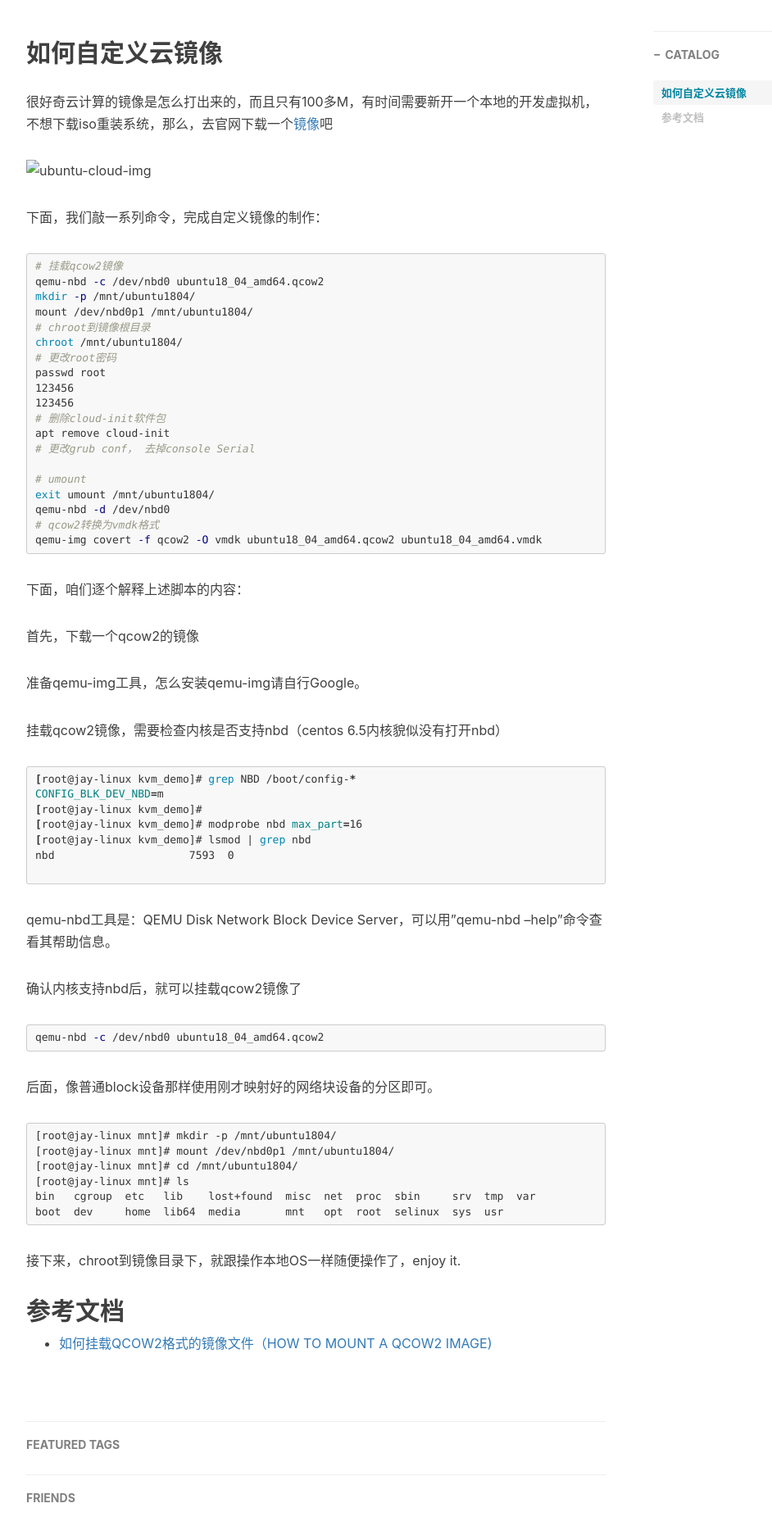
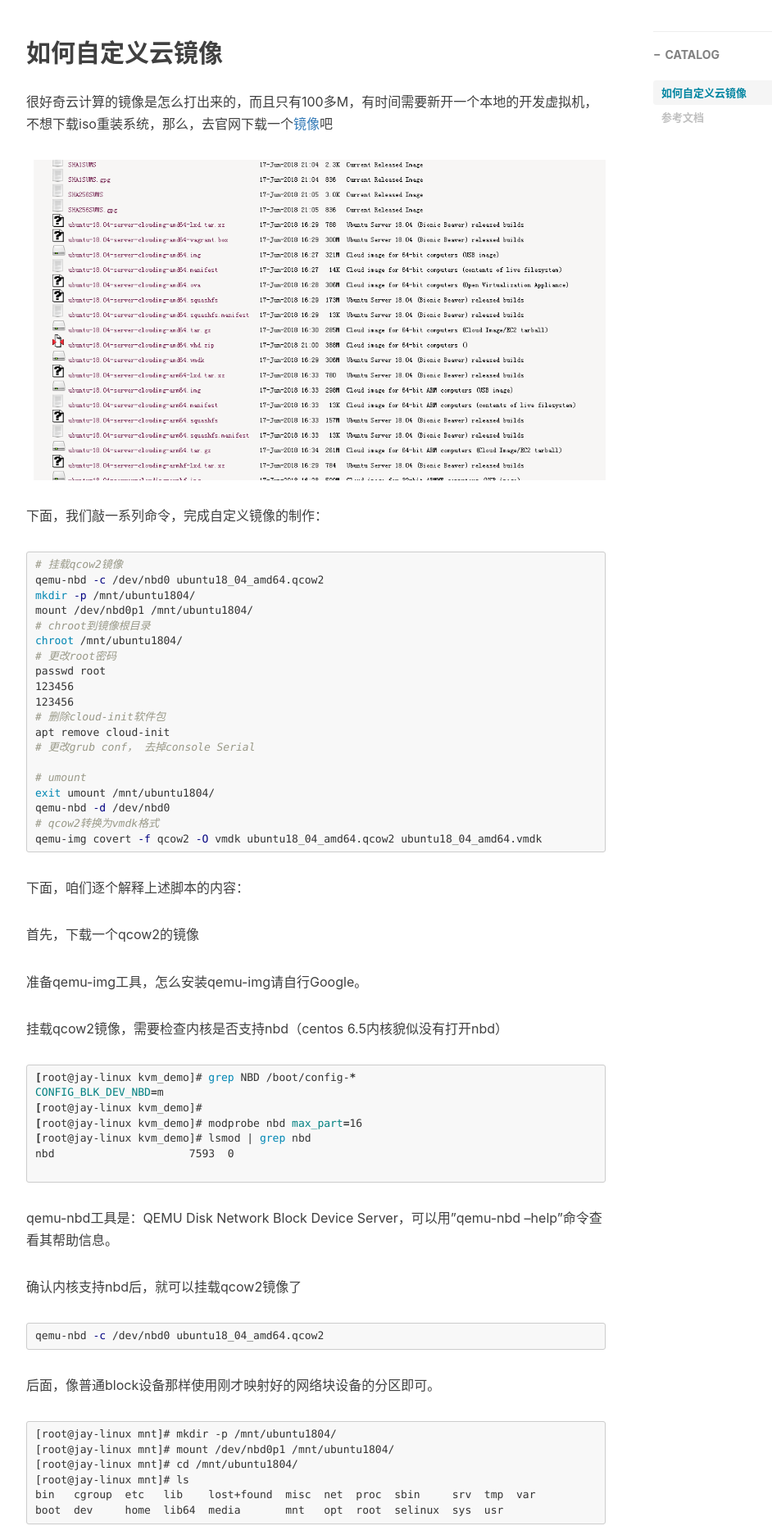
Before and after one commit to dengshaojiang/dengshaojiang.github.io, a Jekyll site: the page built from _posts/2018-06-26-如何自定义云镜像.md, in a window 1280 px wide. Shown: the part 525-2387 px from the top of the page at 82% size, without its empty margins (233-1175 px from the left). Built offline with Jekyll 4.4.1, drawn with Linux system fonts in a browser that asks for light colours; nearby versions of some CDN libraries; comment, search, counter and statistics services are not loaded.

Commit message:
update 2018-06-26-如何自定义云镜像.md

```diff
--- a/_posts/2018-06-26-如何自定义云镜像.md
+++ b/_posts/2018-06-26-如何自定义云镜像.md
@@ -17,7 +17,7 @@ tags:
 
 很好奇云计算的镜像是怎么打出来的，而且只有100多M，有时间需要新开一个本地的开发虚拟机，不想下载iso重装系统，那么，去官网下载一个[镜像](https://cloud-images.ubuntu.com/releases/18.04/release/)吧
 
-![ubuntu-cloud-img](../img/ubuntu-cloud-img.png)
+![ubuntu-cloud-img](https://dengshaojiang.github.io/img/ubuntu-cloud-img.png)
 
 下面，我们敲一系列命令，完成自定义镜像的制作：
 
```
